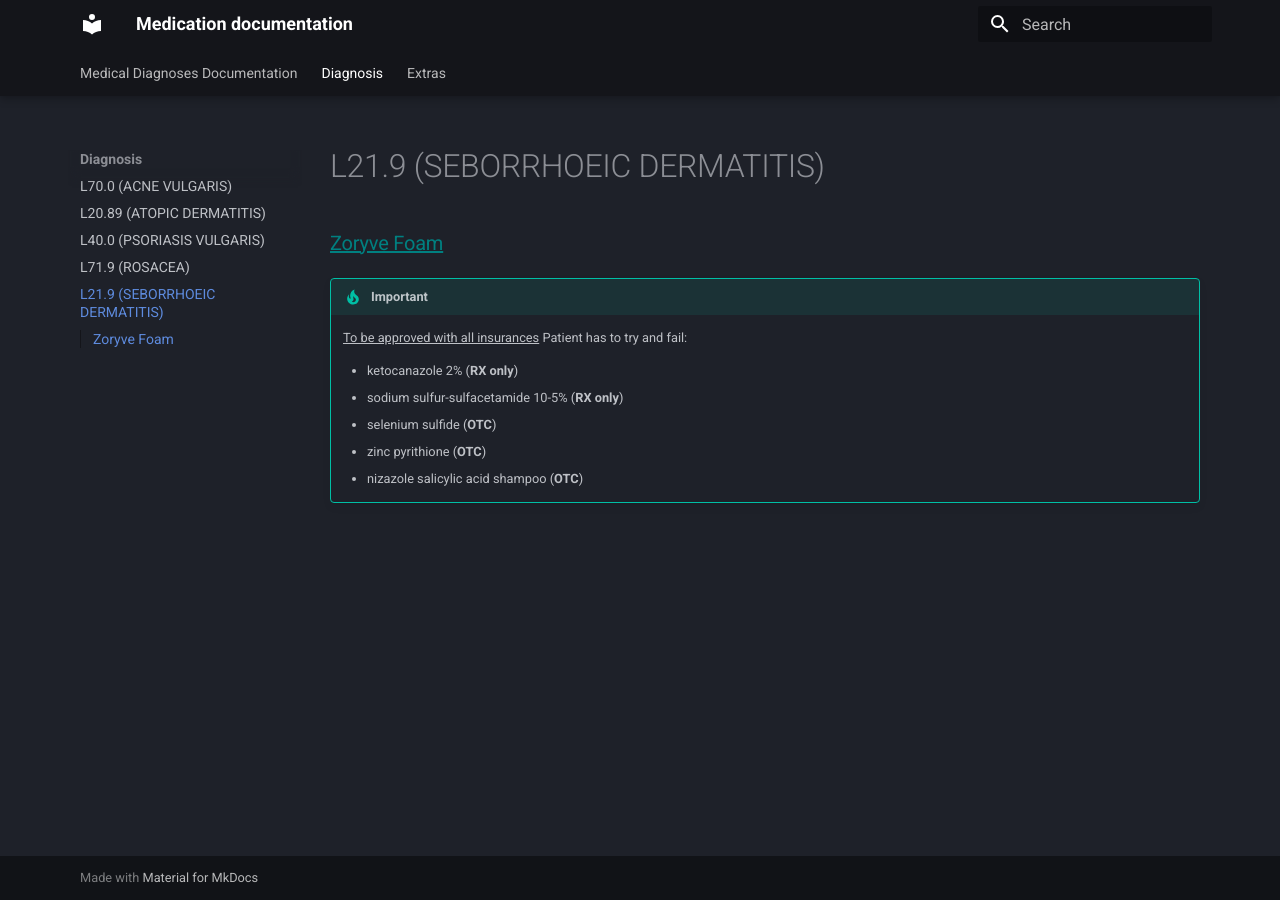
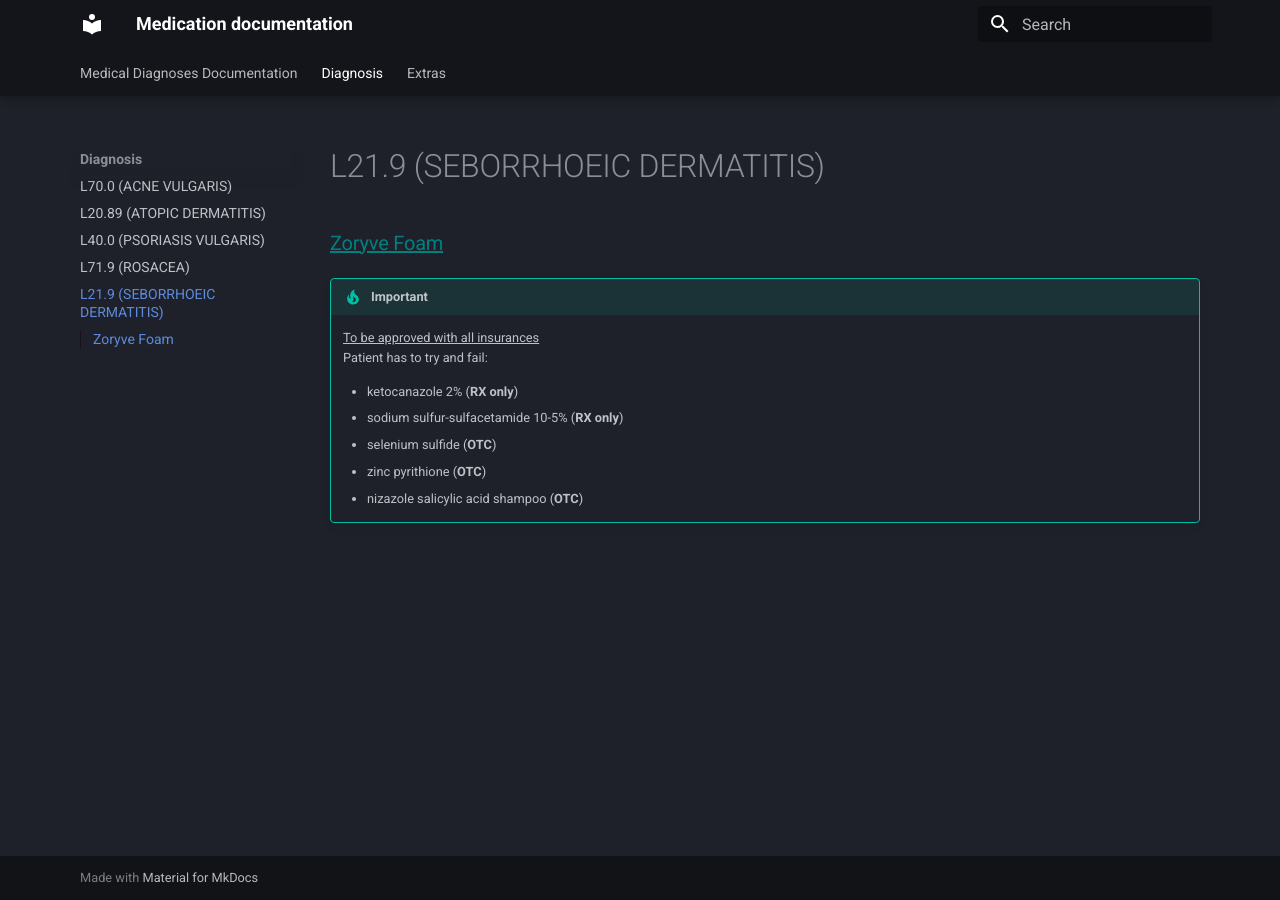
Before and after one commit to rei-cher/server-mkdocs, an MkDocs documentation site: the page built from docs/diagnosis/seborrhoeic_dermatitis.md, in a window 1280 px wide. Built offline with MkDocs 1.6.1 and Material for MkDocs 9.7.7, drawn with Linux system fonts in a browser that asks for light colours.

Commit message:
list cahnges

```diff
--- a/docs/diagnosis/seborrhoeic_dermatitis.md
+++ b/docs/diagnosis/seborrhoeic_dermatitis.md
@@ -6,7 +6,7 @@ hidden: true
 
 ### <u  style="color:teal">Zoryve Foam</u>
 !!! tip "Important"
-    <u>To be approved with all insurances</u>
+    <u>To be approved with all insurances</u></br>
         Patient has to try and fail:
         <ul>
             <li>ketocanazole 2% (<b>RX only</b>)</li>
```
